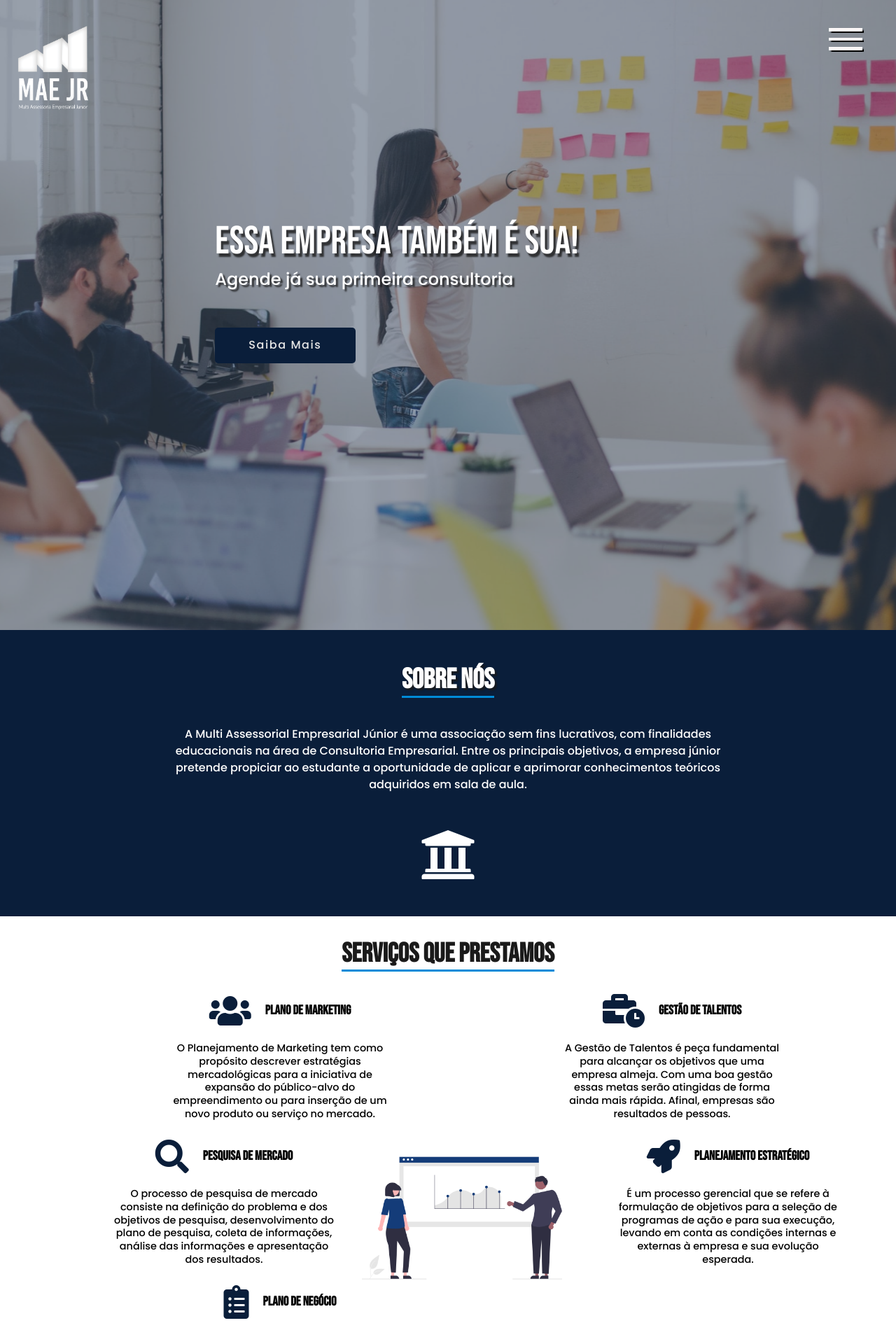
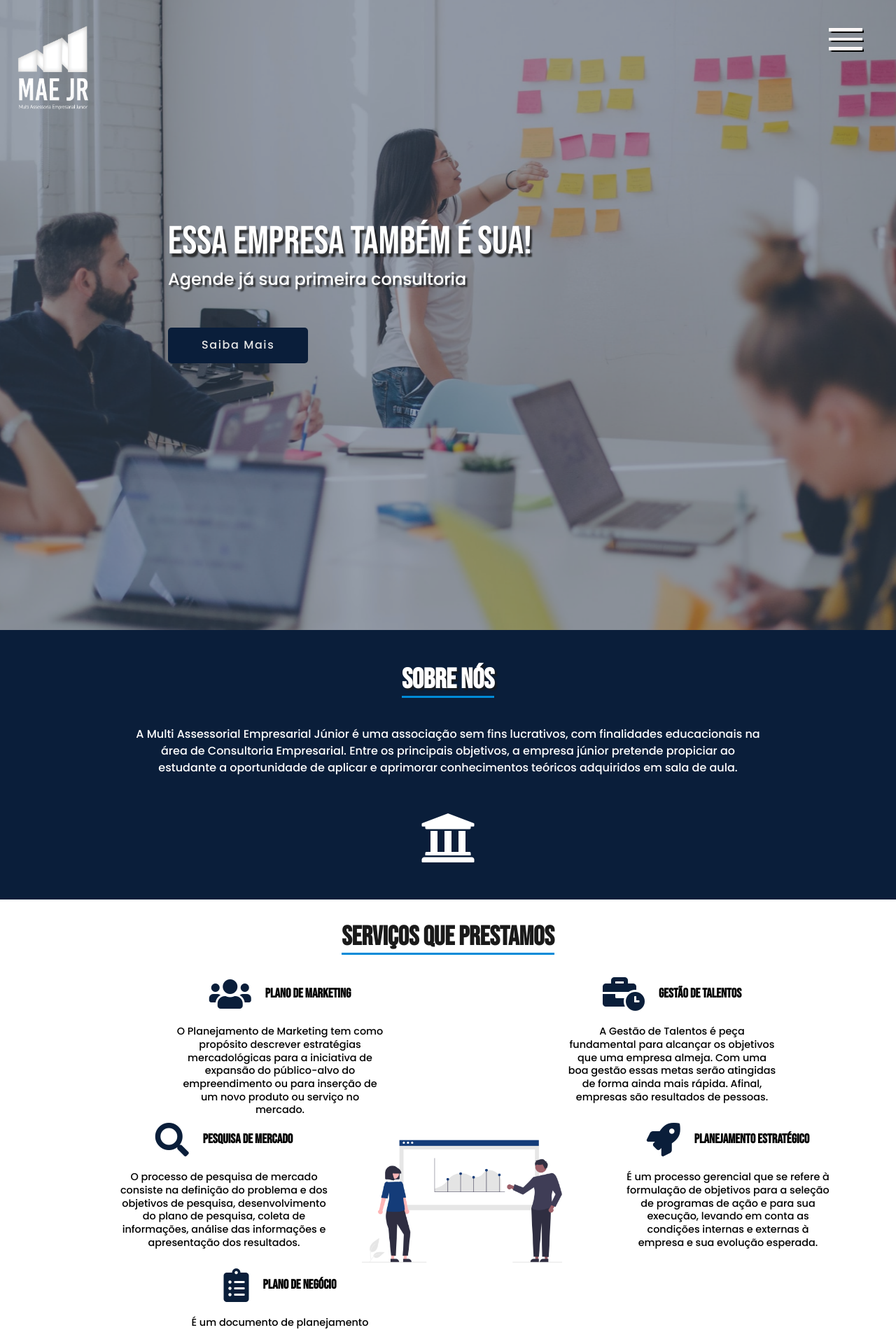
Before and after one commit to dymas/maejr-cms, a Jekyll site: the page built from index.md, in a window 1280 px wide. Shown: the top 1900 px of the page at 70% size. Built offline with Jekyll 4.4.1, drawn with Linux system fonts in a browser that asks for light colours; a script that is not in the unit is left out.

Commit message:
Melhorias no CSS

```diff
--- a/admin/config.yml
+++ b/admin/config.yml
@@ -40,7 +40,7 @@ collections:
       - {label: "Título da página", name: "title", widget: "string"}
       - {label: "Título no banner", name: "bannertitle", widget: "string"}
       - {label: "Subtítulo", name: "bannersubtitle", widget: "string"}
-      - {label: "Botão (opcional)", name: "buttontext", widget: "string", required: "false"}
+      - {label: "Botão (opcional)", name: "buttontext", widget: "string", required: false}
       - {label: "Imagem de fundo", name: "bannerimage", widget: "image"}
       - {label: "Texto", name: "body", widget: "markdown"}
 
--- a/assets/componentes/menulateral.css
+++ b/assets/componentes/menulateral.css
@@ -64,6 +64,7 @@
     right: -20rem;
     transition: all 1s;
     z-index: 90;
+    overflow: auto;
 }
 
 .show-menu .sidebar{
--- a/assets/default.css
+++ b/assets/default.css
@@ -5,5 +5,3 @@
 @import 'default/nuvem.css';
 @import 'default/blocoazul.css';
 @import 'default/contato.css';
-@import 'default/termos.css';
-@import 'default/privacidade.css';
--- a/assets/default/banner.css
+++ b/assets/default/banner.css
@@ -47,7 +47,11 @@
 .conteudo {
     position: absolute;
     top: 35%;
-    left: 24%;
+    left: 0;
+    right: 0;
+    margin: 0 auto;
+    padding: 0 10%;
+    max-width: 800px;
 }
 
 
--- a/assets/default/blocoazul.css
+++ b/assets/default/blocoazul.css
@@ -5,10 +5,9 @@
     flex-direction: column;
     align-items: center;
     text-align: center;
-    padding: 3rem;
+    padding: 3rem 0;
     background-color: #0a1e3a;
     color:  rgba(26, 26, 26, 0.8);
-    padding-top: 3em;
     font-family: "Poppins", serif;
 }
 
--- a/assets/default/nuvem.css
+++ b/assets/default/nuvem.css
@@ -40,6 +40,7 @@
 
 .grid .item {
     margin-bottom: 40px;
+    padding: 0 10px;
 }
 
 .grid .item h3 {
```
